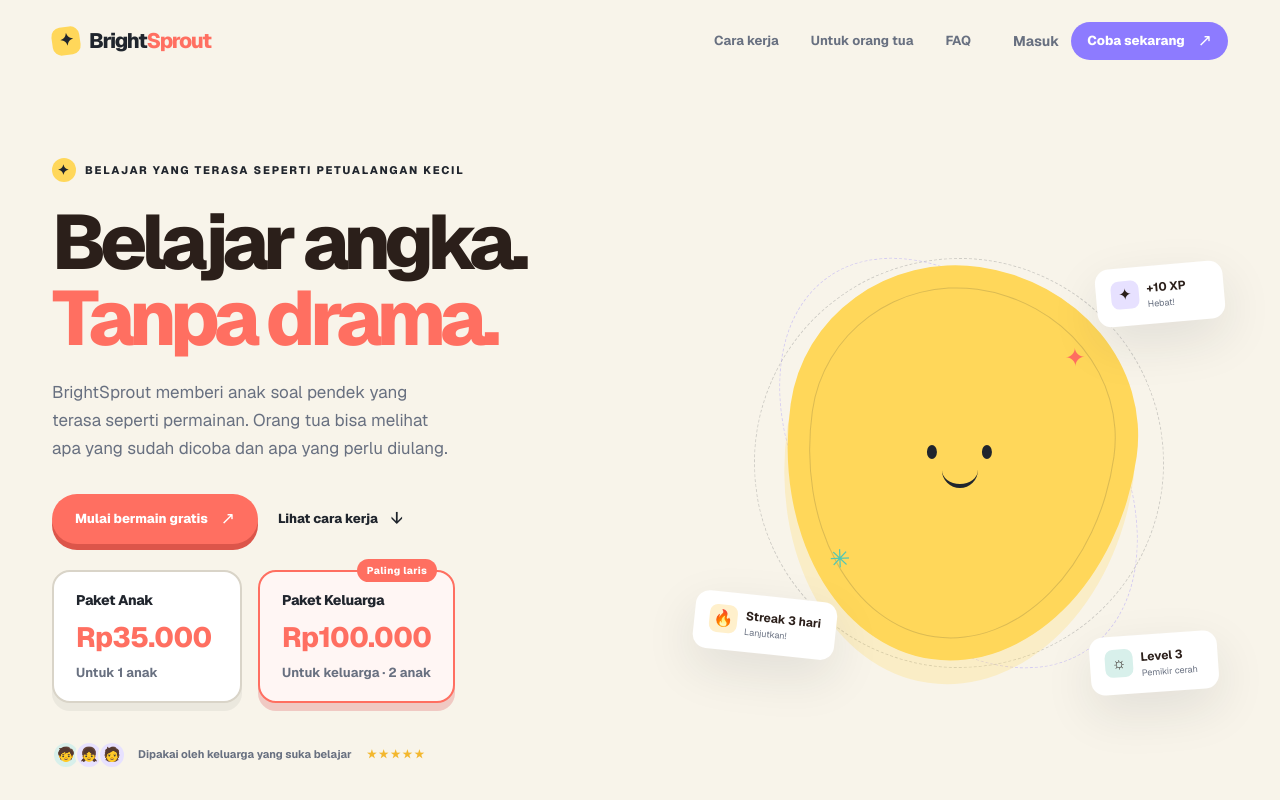
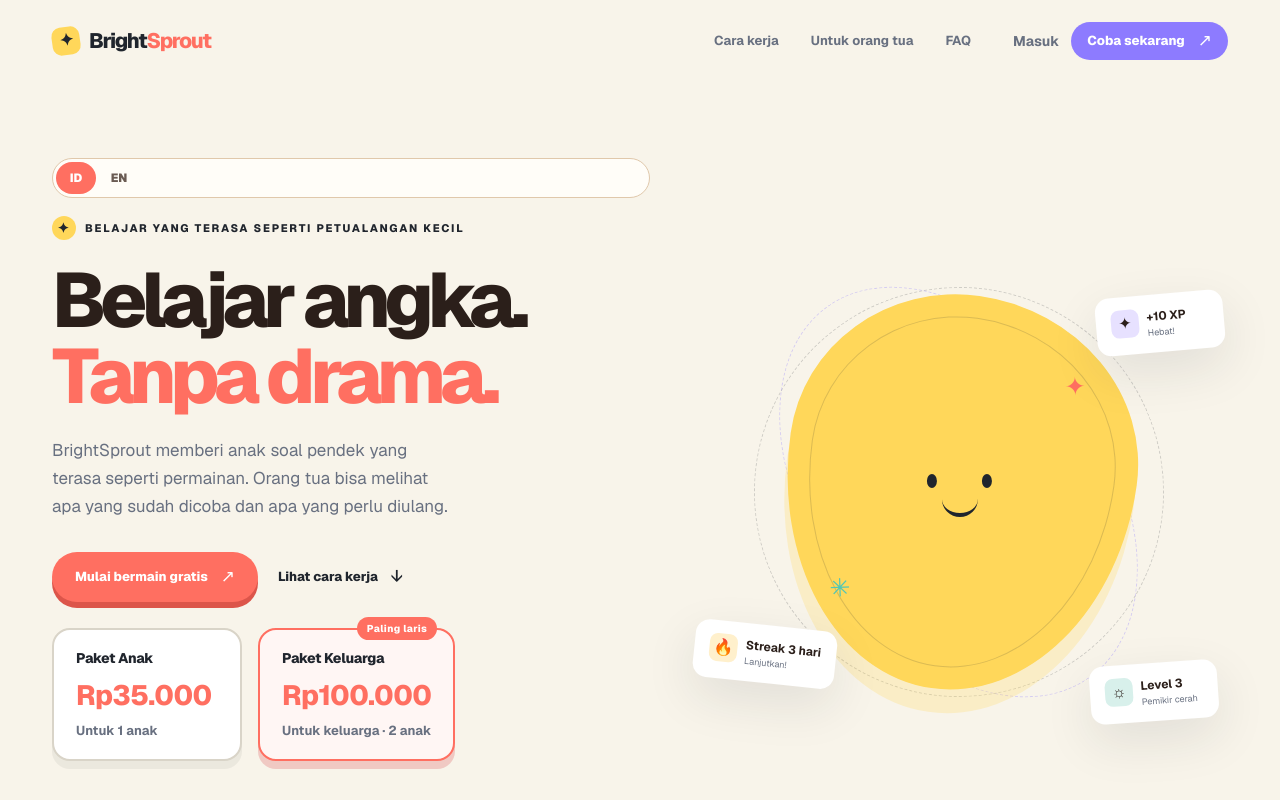
Before and after one commit to annisapermatasari-file/bright-sprout, a Next.js app: page / in a window 1280 px wide. Shown: the top 800 px of the page. Built offline with nearby package versions, Linux system fonts and the light colour scheme; no server answers.

Commit message:
Tambah toggle ID/Eng sungguhan di landing hero (headline, subteks, tombol, paket harga)

```diff
--- a/src/app/globals.css
+++ b/src/app/globals.css
@@ -380,6 +380,7 @@
 .hero-subtitle { max-width:505px; color:var(--bs-muted); font-size:17px; line-height:1.65; }
 .hero-actions { display:flex; align-items:center; gap:15px; margin-top:32px; }
 .trust-row { display:flex; align-items:center; gap:10px; margin-top:38px; color:var(--bs-muted); font-size:11px; font-weight:650; }
+.hero-lang-toggle { display:inline-flex; margin-bottom:18px; }
 .hero-pricing { display:flex; gap:16px; margin-top:26px; flex-wrap:wrap; }
 .hero-pricing-card { position:relative; display:flex; flex-direction:column; gap:5px; min-width:190px; padding:18px 22px; border:2px solid var(--bs-line); border-radius:18px; background:#fff; text-decoration:none; color:var(--bs-ink); box-shadow:0 8px 0 rgba(32,37,45,.06); transition:transform 150ms ease-out, box-shadow 150ms ease-out; }
 .hero-pricing-card:hover { transform:translateY(-3px); box-shadow:0 12px 0 rgba(32,37,45,.08); }
--- a/src/app/page.tsx
+++ b/src/app/page.tsx
@@ -1,6 +1,7 @@
 import Link from "next/link";
 import { auth } from "@/lib/auth";
 import { PlayDemo, ProgressPreview, FeatureTabs, FAQAccordion } from "@/components/landing/PlayDemo";
+import { HeroCopy } from "@/components/landing/HeroCopy";
 
 const journey = [
   { number: "01", title: "Pilih misi", body: "Pelajaran singkat, satu tantangan ramah setiap kali.", color: "coral" },
@@ -30,26 +31,7 @@
 
       <main id="main-content">
         <section className="hero-section">
-          <div className="hero-copy">
-            <div className="kicker"><span className="kicker-star">✦</span> Belajar yang terasa seperti petualangan kecil</div>
-            <h1>Belajar angka.<br /><em>Tanpa drama.</em></h1>
-            <p className="hero-subtitle">BrightSprout memberi anak soal pendek yang terasa seperti permainan. Orang tua bisa melihat apa yang sudah dicoba dan apa yang perlu diulang.</p>
-            <div className="hero-actions"><Link href={primaryHref} className="button button-primary">{primaryLabel}<span>↗</span></Link><Link href="#how-it-works" className="button button-quiet">Lihat cara kerja <span>↓</span></Link></div>
-            <div className="hero-pricing">
-              <Link href="/checkout" className="hero-pricing-card">
-                <span className="hero-pricing-name">Paket Anak</span>
-                <strong className="hero-pricing-amount">Rp35.000</strong>
-                <span className="hero-pricing-desc">Untuk 1 anak</span>
-              </Link>
-              <Link href="/checkout" className="hero-pricing-card featured">
-                <span className="hero-pricing-badge">Paling laris</span>
-                <span className="hero-pricing-name">Paket Keluarga</span>
-                <strong className="hero-pricing-amount">Rp100.000</strong>
-                <span className="hero-pricing-desc">Untuk keluarga · 2 anak</span>
-              </Link>
-            </div>
-            <div className="trust-row"><div className="mini-avatars"><span>🧒</span><span>👧</span><span>🧑</span></div><span>Dipakai oleh keluarga yang suka belajar</span><span className="trust-stars">★★★★★</span></div>
-          </div>
+          <HeroCopy primaryHref={primaryHref} loggedIn={Boolean(session?.user)} />
           <div className="hero-visual"><div className="hero-orbit orbit-one" /><div className="hero-orbit orbit-two" /><div className="hero-blob"><div className="sun-face"><span className="eye left" /><span className="eye right" /><span className="smile" /></div><span className="blob-leaf leaf-one">✦</span><span className="blob-leaf leaf-two">✳</span></div><div className="floating-note note-one"><span>✦</span><b>+10 XP</b><small>Hebat!</small></div><div className="floating-note note-two"><span>🔥</span><b>Streak 3 hari</b><small>Lanjutkan!</small></div><div className="floating-note note-three"><span>☼</span><b>Level 3</b><small>Pemikir cerah</small></div></div>
         </section>
 
--- /dev/null
+++ b/src/components/landing/HeroCopy.tsx
@@ -0,0 +1,89 @@
+"use client";
+
+import { useState } from "react";
+import Link from "next/link";
+
+type Language = "id" | "en";
+
+const COPY: Record<Language, {
+  kicker: string;
+  titleLine1: string;
+  titleLine2: string;
+  subtitle: string;
+  primaryLabelLoggedIn: string;
+  primaryLabelGuest: string;
+  secondaryAction: string;
+  planChildName: string;
+  planChildDesc: string;
+  planFamilyBadge: string;
+  planFamilyName: string;
+  planFamilyDesc: string;
+  trust: string;
+}> = {
+  id: {
+    kicker: "Belajar yang terasa seperti petualangan kecil",
+    titleLine1: "Belajar angka.",
+    titleLine2: "Tanpa drama.",
+    subtitle: "BrightSprout memberi anak soal pendek yang terasa seperti permainan. Orang tua bisa melihat apa yang sudah dicoba dan apa yang perlu diulang.",
+    primaryLabelLoggedIn: "Buka dasbor saya",
+    primaryLabelGuest: "Mulai bermain gratis",
+    secondaryAction: "Lihat cara kerja",
+    planChildName: "Paket Anak",
+    planChildDesc: "Untuk 1 anak",
+    planFamilyBadge: "Paling laris",
+    planFamilyName: "Paket Keluarga",
+    planFamilyDesc: "Untuk keluarga · 2 anak",
+    trust: "Dipakai oleh keluarga yang suka belajar",
+  },
+  en: {
+    kicker: "Learning that feels like a tiny adventure",
+    titleLine1: "Learn numbers.",
+    titleLine2: "No drama.",
+    subtitle: "BrightSprout gives kids short questions that feel like play. Parents can see what's been tried and what needs another round.",
+    primaryLabelLoggedIn: "Open my dashboard",
+    primaryLabelGuest: "Start playing for free",
+    secondaryAction: "See how it works",
+    planChildName: "Child Plan",
+    planChildDesc: "For 1 child",
+    planFamilyBadge: "Most popular",
+    planFamilyName: "Family Plan",
+    planFamilyDesc: "For families · 2 children",
+    trust: "Loved by families who enjoy learning together",
+  },
+};
+
+export function HeroCopy({ primaryHref, loggedIn }: { primaryHref: string; loggedIn: boolean }) {
+  const [language, setLanguage] = useState<Language>("id");
+  const t = COPY[language];
+  const primaryLabel = loggedIn ? t.primaryLabelLoggedIn : t.primaryLabelGuest;
+
+  return (
+    <div className="hero-copy">
+      <div className="hero-lang-toggle language-toggle" aria-label={language === "id" ? "Pilih bahasa" : "Choose language"}>
+        <button type="button" className={language === "id" ? "active" : ""} onClick={() => setLanguage("id")}>ID</button>
+        <button type="button" className={language === "en" ? "active" : ""} onClick={() => setLanguage("en")}>EN</button>
+      </div>
+      <div className="kicker"><span className="kicker-star">✦</span> {t.kicker}</div>
+      <h1>{t.titleLine1}<br /><em>{t.titleLine2}</em></h1>
+      <p className="hero-subtitle">{t.subtitle}</p>
+      <div className="hero-actions">
+        <Link href={primaryHref} className="button button-primary">{primaryLabel}<span>↗</span></Link>
+        <Link href="#how-it-works" className="button button-quiet">{t.secondaryAction} <span>↓</span></Link>
+      </div>
+      <div className="hero-pricing">
+        <Link href="/checkout" className="hero-pricing-card">
+          <span className="hero-pricing-name">{t.planChildName}</span>
+          <strong className="hero-pricing-amount">Rp35.000</strong>
+          <span className="hero-pricing-desc">{t.planChildDesc}</span>
+        </Link>
+        <Link href="/checkout" className="hero-pricing-card featured">
+          <span className="hero-pricing-badge">{t.planFamilyBadge}</span>
+          <span className="hero-pricing-name">{t.planFamilyName}</span>
+          <strong className="hero-pricing-amount">Rp100.000</strong>
+          <span className="hero-pricing-desc">{t.planFamilyDesc}</span>
+        </Link>
+      </div>
+      <div className="trust-row"><div className="mini-avatars"><span>🧒</span><span>👧</span><span>🧑</span></div><span>{t.trust}</span><span className="trust-stars">★★★★★</span></div>
+    </div>
+  );
+}
```
